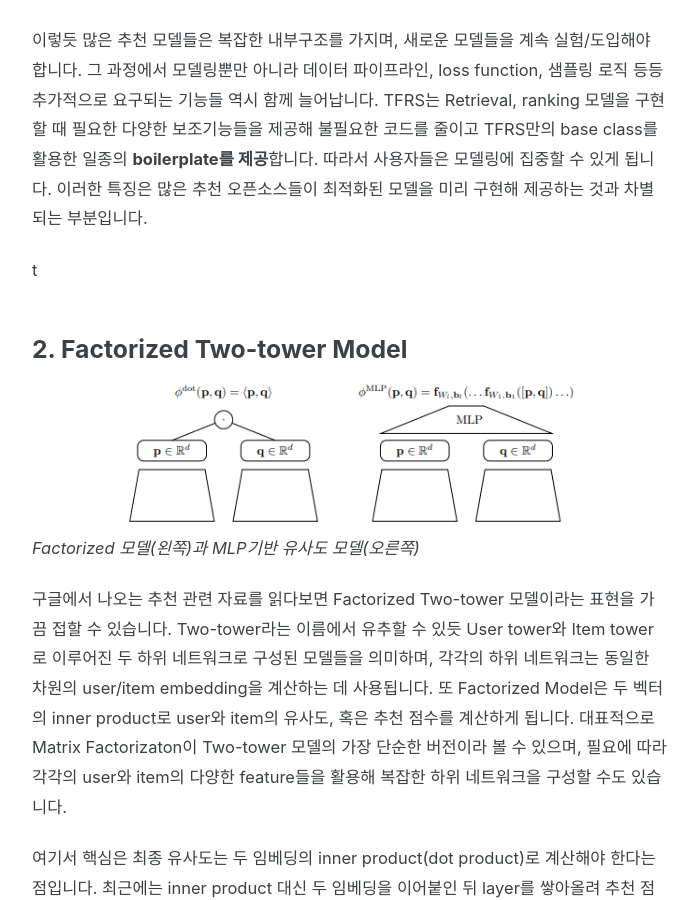
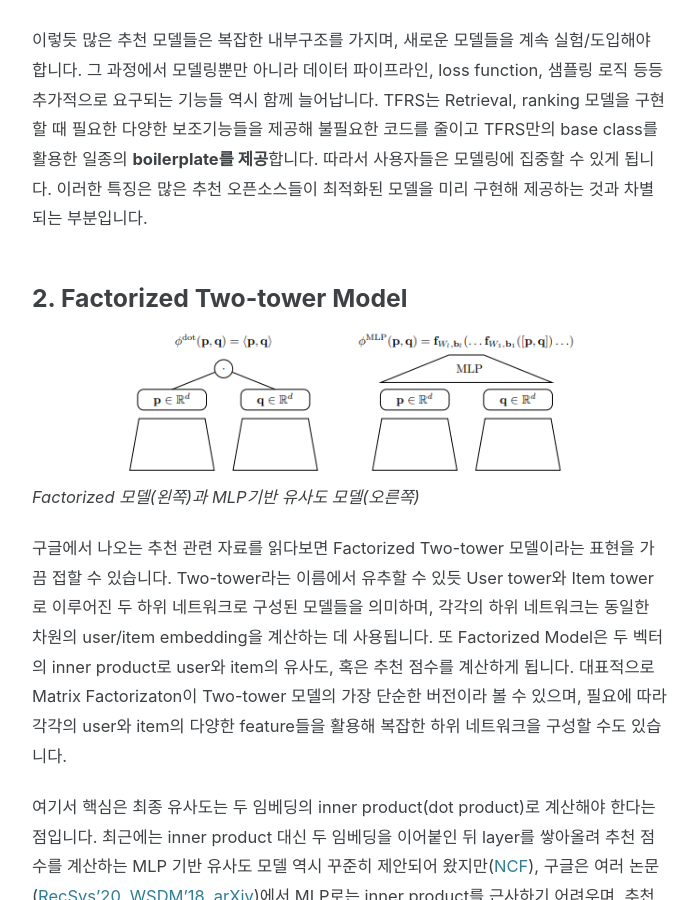
Before and after one commit to hojinYang/hojinYang.github.io, a Jekyll site: the page built from _posts/2020-11-13-tfrs.md, in a window 1280 px wide and 900 px high, scrolled down 1913 px. Shown: the whole window, without its empty margins (290-985 px from the left). Built offline with Jekyll 4.4.1, drawn with Linux system fonts in a browser that asks for light colours; cached includes are drawn as plain includes; nearby versions of some CDN libraries; comment, search, counter and statistics services are not loaded.

Commit message:
Update tfrs

```diff
--- a/_posts/2020-11-13-tfrs.md
+++ b/_posts/2020-11-13-tfrs.md
@@ -36,7 +36,6 @@ comments: true
 
 이렇듯 많은 추천 모델들은 복잡한 내부구조를 가지며, 새로운 모델들을 계속 실험/도입해야 합니다. 그 과정에서 모델링뿐만 아니라 데이터 파이프라인, loss function, 샘플링 로직 등등 추가적으로 요구되는 기능들 역시 함께 늘어납니다. TFRS는 Retrieval, ranking 모델을 구현할 때 필요한 다양한 보조기능들을 제공해 불필요한 코드를 줄이고 TFRS만의 base class를 활용한 일종의 **boilerplate를 제공**합니다. 따라서 사용자들은 모델링에 집중할 수 있게 됩니다. 이러한 특징은 많은 추천 오픈소스들이 최적화된 모델을 미리 구현해 제공하는 것과 차별되는 부분입니다.
 
-t
 ### 2. Factorized Two-tower Model
 
 ![two-tower](https://hojinYang.github.io/img/tfrs/two-tower.png){:.aligncenter}
```
